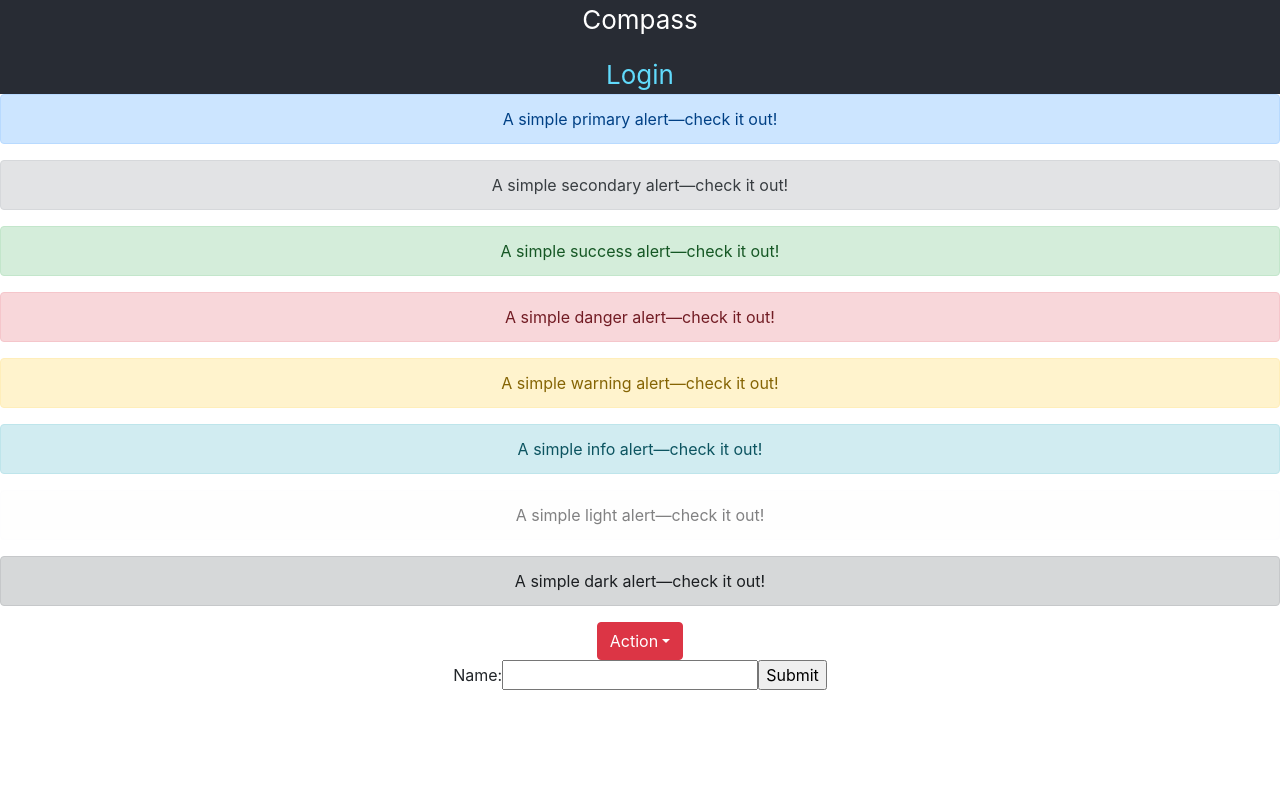
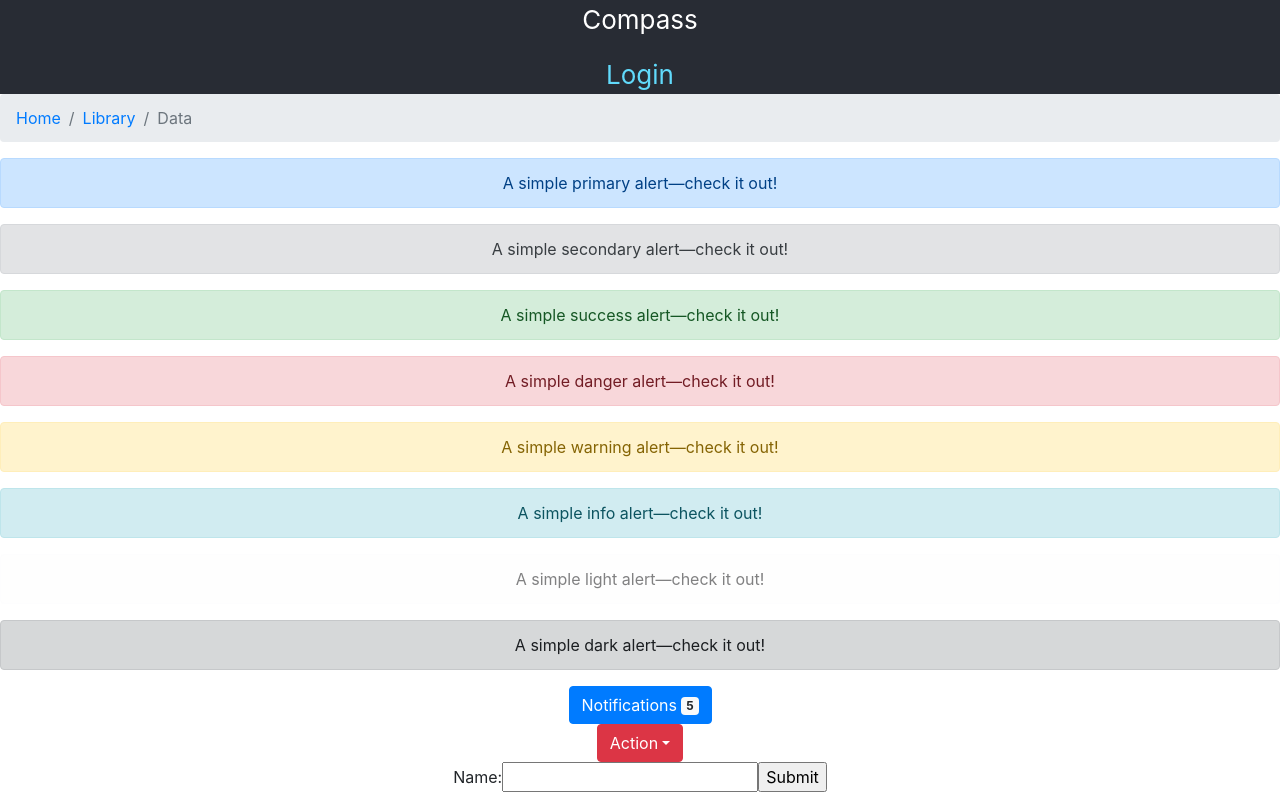
Before and after one commit to bob-smith-compass/react-learning, a React (Create React App) app: page / in a window 1280 px wide. Built offline with nearby package versions, Linux system fonts and the light colour scheme.

Commit message:
Breadcrumb bootstrap and React aaamazing combination

```diff
--- a/src/App.js
+++ b/src/App.js
@@ -3,6 +3,7 @@ import React, { Component } from 'react';
 import './App.css';
 import Login from './components/Login';
 import NameForm from './Form';
+import Breadcrumb from './components/breadcrumb/Breadcrumb';
 
 
 class App extends Component {
@@ -23,6 +24,7 @@ class App extends Component {
             Login
           </a>
         </header>
+        <Breadcrumb />
         <Login />
         <NameForm />
       </div>
--- a/src/components/Login.js
+++ b/src/components/Login.js
@@ -1,5 +1,6 @@
 import React, { Component } from 'react';
 import Alert from './alert/Alert'
+import Notification from './notification/Notification';
 
 
 class Login extends Component {
@@ -7,6 +8,7 @@ class Login extends Component {
         return (
             <div>
                 <Alert />
+                <Notification />
                 <div class="btn-group">
                     <button type="button" class="btn btn-danger dropdown-toggle" data-toggle="dropdown" aria-haspopup="true" aria-expanded="false">
                         Action
--- /dev/null
+++ b/src/components/breadcrumb/Breadcrumb.jsx
@@ -0,0 +1,18 @@
+import React, { Component } from 'react'
+
+export default class Breadcrumb extends Component {
+    render() {
+        return (
+            <div>
+                <nav aria-label="breadcrumb">
+                    <ol class="breadcrumb">
+                        <li class="breadcrumb-item"><a href="#">Home</a></li>
+                        <li class="breadcrumb-item"><a href="#">Library</a></li>
+                        <li class="breadcrumb-item active" aria-current="page">Data</li>
+                    </ol>
+                </nav>
+
+            </div>
+        )
+    }
+}
--- /dev/null
+++ b/src/components/notification/Notification.jsx
@@ -0,0 +1,14 @@
+import React, { Component } from 'react'
+
+export default class Notification extends Component {
+    render() {
+        return (
+            <div>
+                <button type="button" class="btn btn-primary">
+                    Notifications <span class="badge badge-light">5</span>
+                </button>
+
+            </div>
+        )
+    }
+}
```
